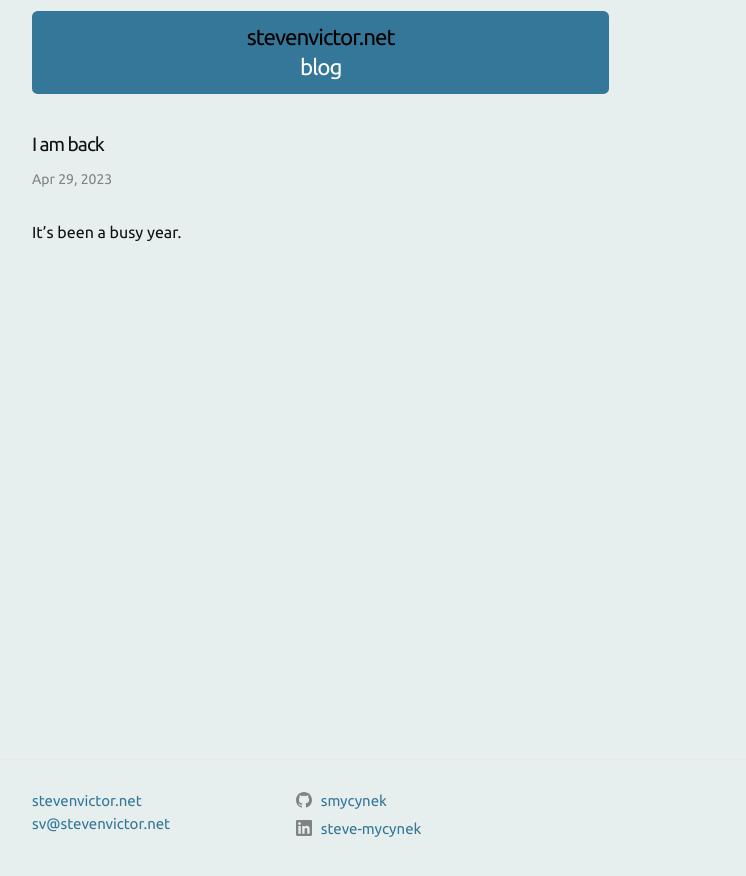
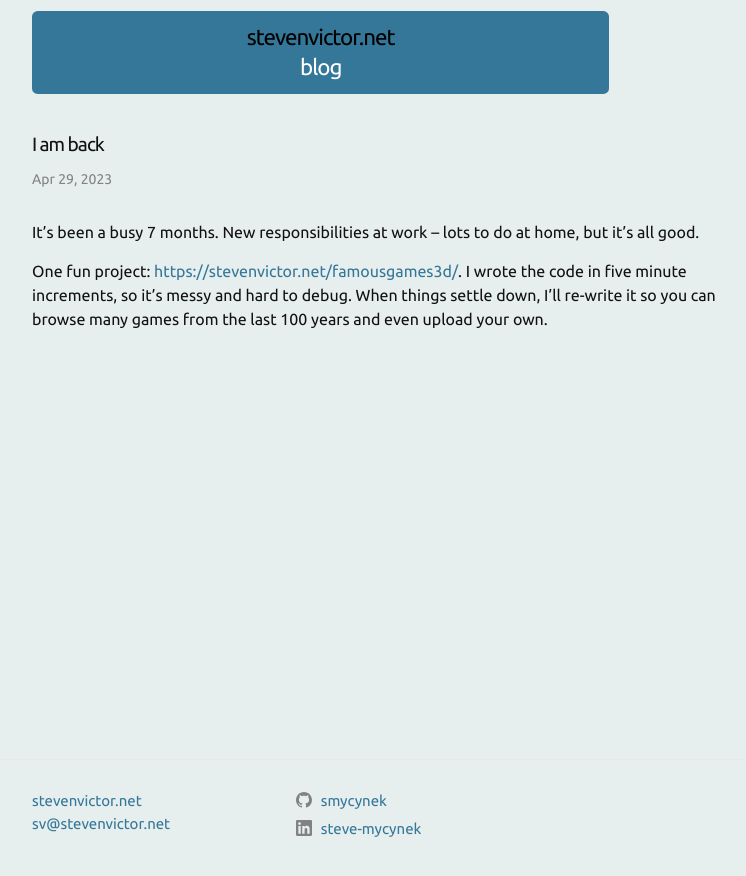
Before and after one commit to smycynek/smycynek.github.io, a Jekyll site: the page built from _posts/2023-04-29-back_again3.markdown, in a window 1280 px wide. Shown: the top 876 px of the page, without its empty margins (238-984 px from the left). Built offline with Jekyll 4.4.1, drawn with Linux system fonts in a browser that asks for light colours.

Commit message:
2023 update

```diff
--- a/_posts/2023-04-29-back_again3.markdown
+++ b/_posts/2023-04-29-back_again3.markdown
@@ -4,4 +4,9 @@ title:  I am back
 date:   2023-04-29 18:30:00 -0400
 categories: blog
 ---
-It's been a busy year.
+It's been a busy 7 months.  New responsibilities at work -- lots to do
+at home, but it's all good.
+
+One fun project: [https://stevenvictor.net/famousgames3d/](https://stevenvictor.net/famousgames3d/).  I wrote the code in five minute increments, so it's messy and hard to debug.  When things settle down,
+I'll re-write it so you can browse many games from the last 100 years
+and even upload your own.
```
